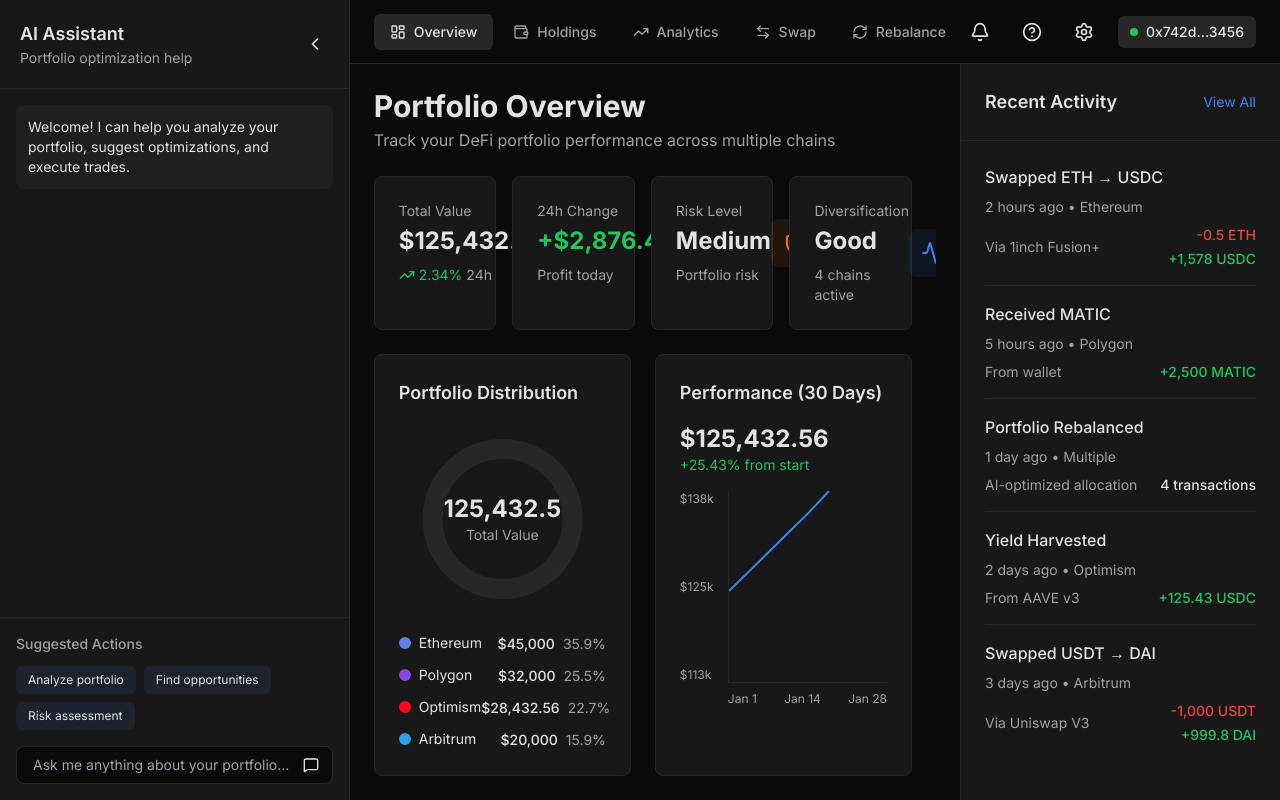
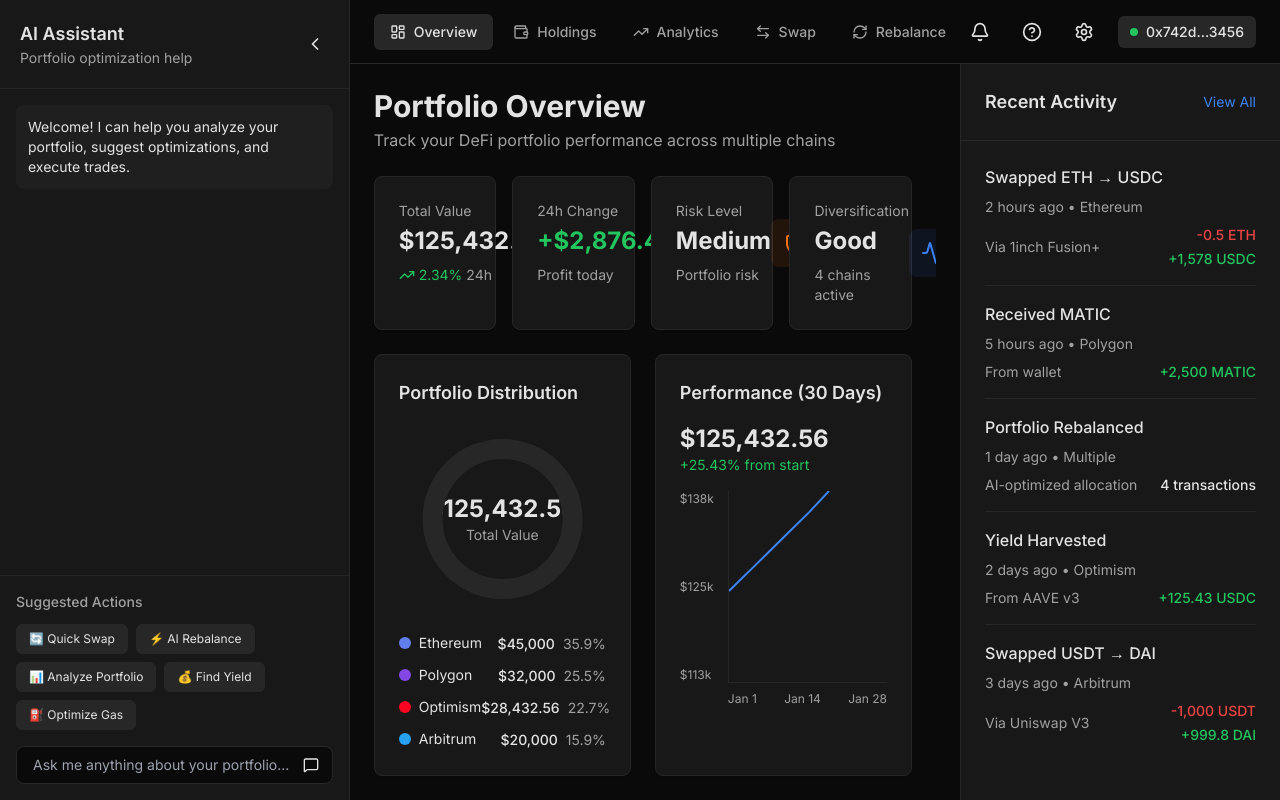
Before and after one commit to emmette/optimizedefi, a Next.js app in the folder frontend/: page / in a window 1280 px wide. Built offline with nearby package versions, Linux system fonts and the light colour scheme.

Commit message:
feat: Add 5 suggested action buttons to AI Assistant panel
- Added Quick Swap, AI Rebalance, Analyze Portfolio, Find Yield, and Optimize Gas buttons
- Styled buttons to match the mock design with emojis
- Updated hover effects to match primary color scheme

```diff
--- a/frontend/components/layout/MainLayout.tsx
+++ b/frontend/components/layout/MainLayout.tsx
@@ -70,14 +70,20 @@ export function MainLayout({ children }: MainLayoutProps) {
           <div className="mb-4">
             <p className="text-sm font-medium text-muted-foreground mb-3">Suggested Actions</p>
             <div className="flex flex-wrap gap-2">
-              <button className="px-3 py-1.5 text-xs bg-primary/10 hover:bg-primary/20 rounded-md transition-colors">
-                Analyze portfolio
+              <button className="px-3 py-1.5 text-xs bg-secondary hover:bg-primary hover:text-primary-foreground border border-border rounded-md transition-all">
+                🔄 Quick Swap
               </button>
-              <button className="px-3 py-1.5 text-xs bg-primary/10 hover:bg-primary/20 rounded-md transition-colors">
-                Find opportunities
+              <button className="px-3 py-1.5 text-xs bg-secondary hover:bg-primary hover:text-primary-foreground border border-border rounded-md transition-all">
+                ⚡ AI Rebalance
               </button>
-              <button className="px-3 py-1.5 text-xs bg-primary/10 hover:bg-primary/20 rounded-md transition-colors">
-                Risk assessment
+              <button className="px-3 py-1.5 text-xs bg-secondary hover:bg-primary hover:text-primary-foreground border border-border rounded-md transition-all">
+                📊 Analyze Portfolio
+              </button>
+              <button className="px-3 py-1.5 text-xs bg-secondary hover:bg-primary hover:text-primary-foreground border border-border rounded-md transition-all">
+                💰 Find Yield
+              </button>
+              <button className="px-3 py-1.5 text-xs bg-secondary hover:bg-primary hover:text-primary-foreground border border-border rounded-md transition-all">
+                ⛽ Optimize Gas
               </button>
             </div>
           </div>
```
